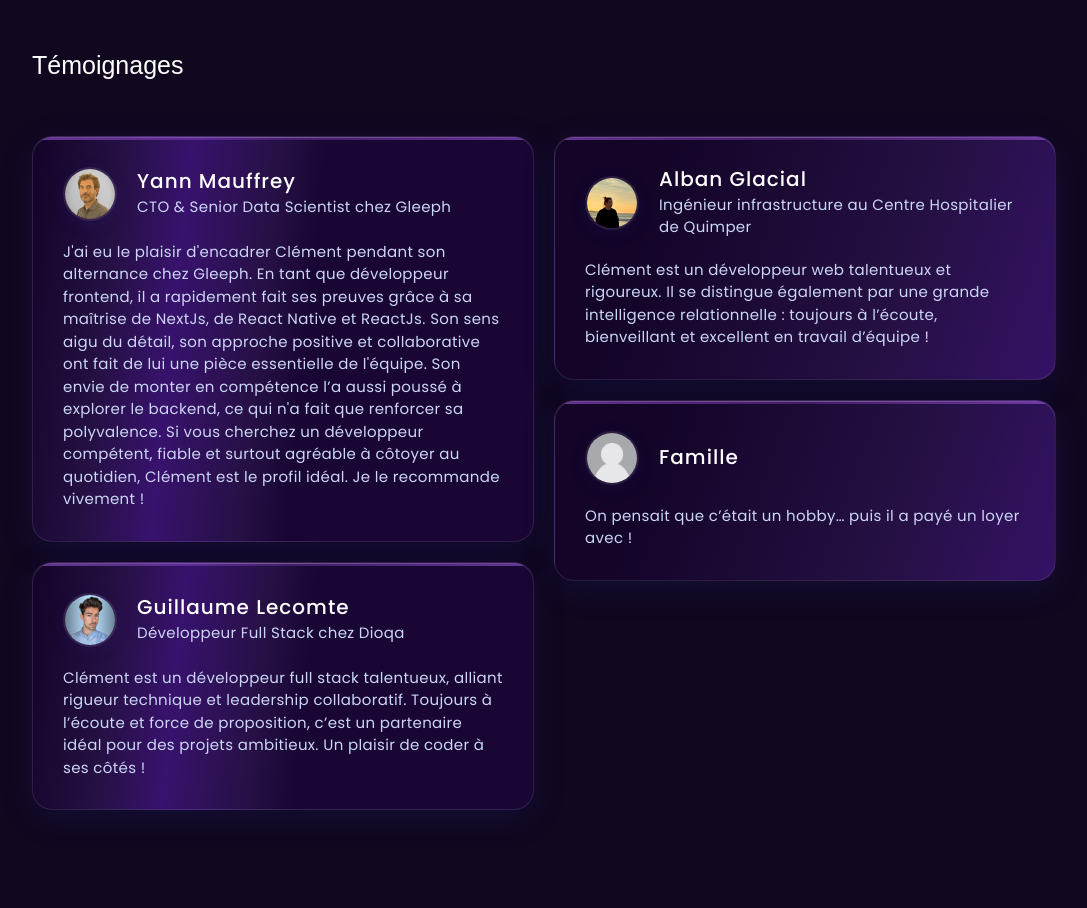
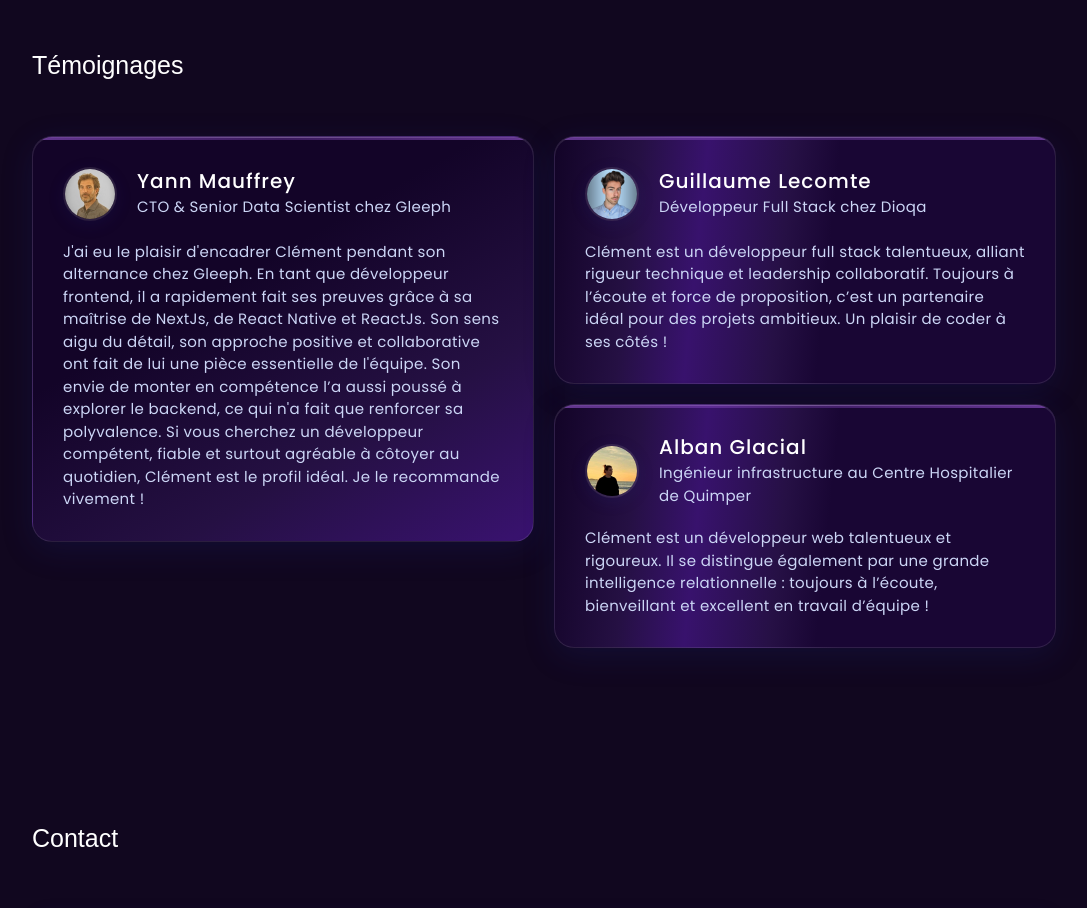
Before and after one commit to Erpriex/portfolio, a React (Create React App) app: page / in a window 1280 px wide. Shown: the part 1880-2788 px from the top of the page, without its empty margins (96-1183 px from the left). Built offline with nearby package versions, Linux system fonts and the light colour scheme; a web font is replaced by a local one.

Commit message:
🔥 Remove joke reco

```diff
--- a/src/pages/HomePage.js
+++ b/src/pages/HomePage.js
@@ -12,7 +12,6 @@ import gleephImg from "../assets/img/gleeph.jpg";
 import glecomteImg from "../assets/img/glecomte.png";
 import ymauffreyImg from "../assets/img/ymauffrey.png";
 import aglacialImg from "../assets/img/aglacial.png";
-import anyPersonImg from "../assets/img/anyperson.png";
 import ContactForm from "../components/ContactForm";
 
 const HomePage = () => {
@@ -43,14 +42,6 @@ const HomePage = () => {
       link: "https://www.linkedin.com/in/alban-glacial-39966224b/",
       content:
         "Clément est un développeur web talentueux et rigoureux. Il se distingue également par une grande intelligence relationnelle : toujours à l’écoute, bienveillant et excellent en travail d’équipe !",
-    },
-    {
-      img: anyPersonImg,
-      name: "Famille",
-      job: "",
-      link: "",
-      content:
-        "On pensait que c’était un hobby… puis il a payé un loyer avec !",
     },
   ];
 
```
Also changed, not shown: src/assets/img/anyperson.png (deleted).
